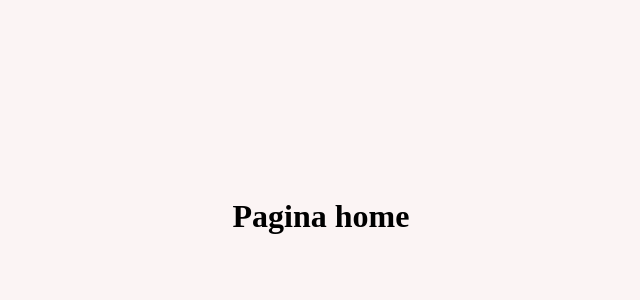
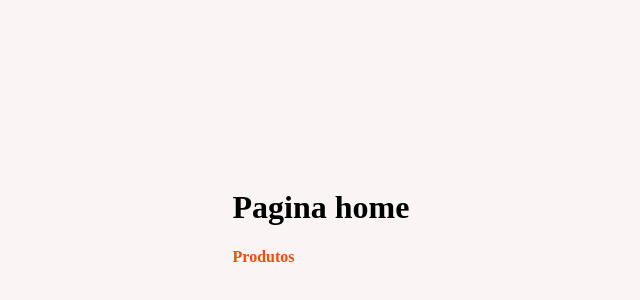
Before and after one commit to amandasgm/react-router, a React (Vite) app: page / in a window 1280 px wide. Shown: the part 184-484 px from the top of the page, without its empty margins (319-959 px from the left). Built offline with nearby package versions, Linux system fonts and the light colour scheme.

Commit message:
feat(products): navegando para rota de produtos

```diff
--- a/src/main.css
+++ b/src/main.css
@@ -18,3 +18,24 @@
 h1 {
   margin: 22px 0;
 }
+
+nav{
+  display: flex;
+  align-items: center;
+  gap: 22px;
+}
+
+a{
+  color:#f24d0d;
+  text-decoration: none;
+}
+
+a, button{
+  font-weight: 700;
+  transform: filter 0.2s;
+}
+
+button:hover,
+a:hover{
+  filter:brightness(0.7)
+}
--- a/src/pages/Home.tsx
+++ b/src/pages/Home.tsx
@@ -2,6 +2,9 @@
   return (
     <div>
       <h1>Pagina home</h1>
+      <nav>
+        <a href="/products"> Produtos</a>
+      </nav>
     </div>
   )
 }
```
